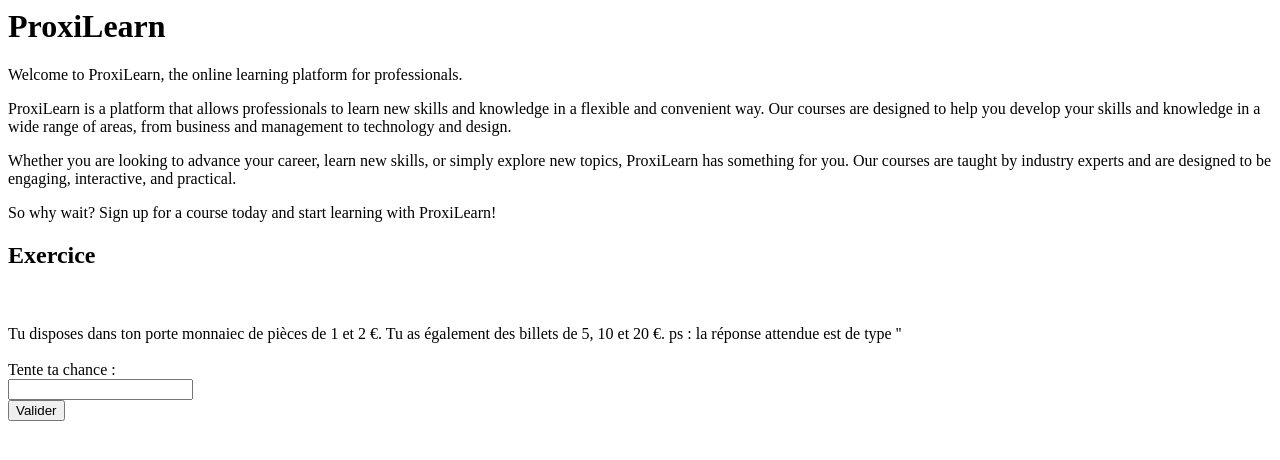
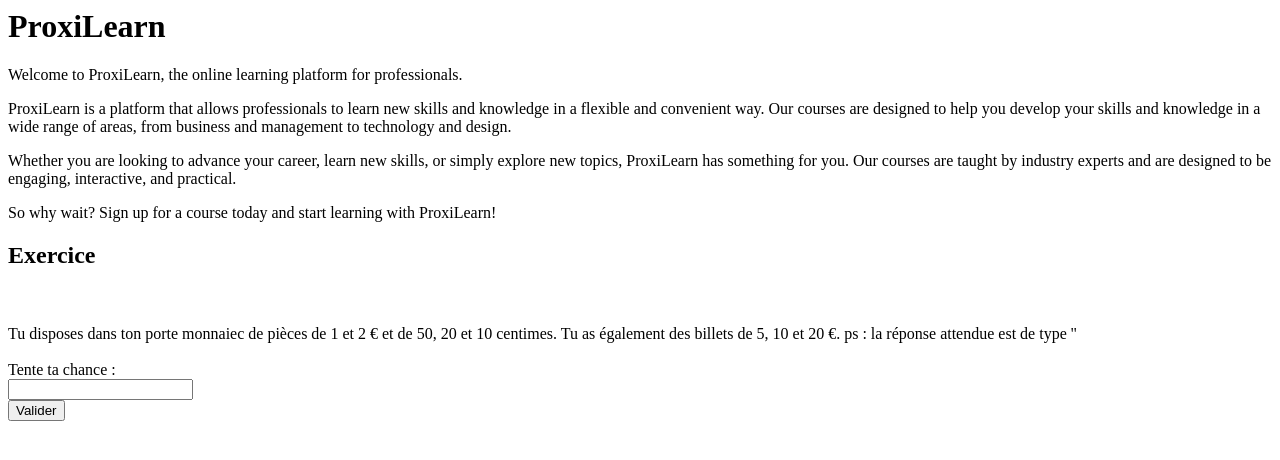
Before and after one commit to LeRatdemare/Proxilearn, a Django app: template proxilearn/apppl/templates/exercice.html in a window 1280 px wide. Shown: the top 460 px of the page. Run offline with Django 5.2, Linux system fonts and the light colour scheme; the template is opened without the code that fills it, so the values that code supplies are empty.

Commit message:
Procedure to stochastically sample

```diff
--- a/proxilearn/apppl/models.py
+++ b/proxilearn/apppl/models.py
@@ -2,6 +2,7 @@ from django.db import models
 from django.utils.translation import gettext_lazy as _
 from django.db.models.signals import post_save
 from django.dispatch import receiver
+import numpy as np
 
 # Create your models here.
 class Node(models.Model):
@@ -24,6 +25,10 @@ class Node(models.Model):
     category = models.CharField(max_length=2, choices=Category, default=Category.TypeM)
     difficulty = models.IntegerField(choices=Difficulty, default=Difficulty.EASY)
     answer_type = models.CharField(max_length=1, choices=AnswerType, default=AnswerType.TEXT)
+
+    rate_of_exploration =
+    epsilon = np.random.uniform(0, 1)
+
 
     def __str__(self):
         return f"Catégorie : {self.category} ; Difficulté : {self.difficulty}"
--- a/proxilearn/apppl/templates/exercice.html
+++ b/proxilearn/apppl/templates/exercice.html
@@ -3,7 +3,7 @@
 <!-- On affiche la question à l'exercice 'exercice'-->
 <h2>Exercice</h2>
 <div class='question'>{{ question.question }} <br/><br/>
-Tu disposes dans ton porte monnaiec de pièces de 1 et 2 €.
+Tu disposes dans ton porte monnaiec de pièces de 1 et 2 € et de 50, 20 et 10 centimes.
 Tu as également des billets de 5, 10 et 20 €.
 ps : la réponse attendue est de type '{{ node.answer_type }}'</div><br/>
 
```
Also changed, not shown: 1 other file.
